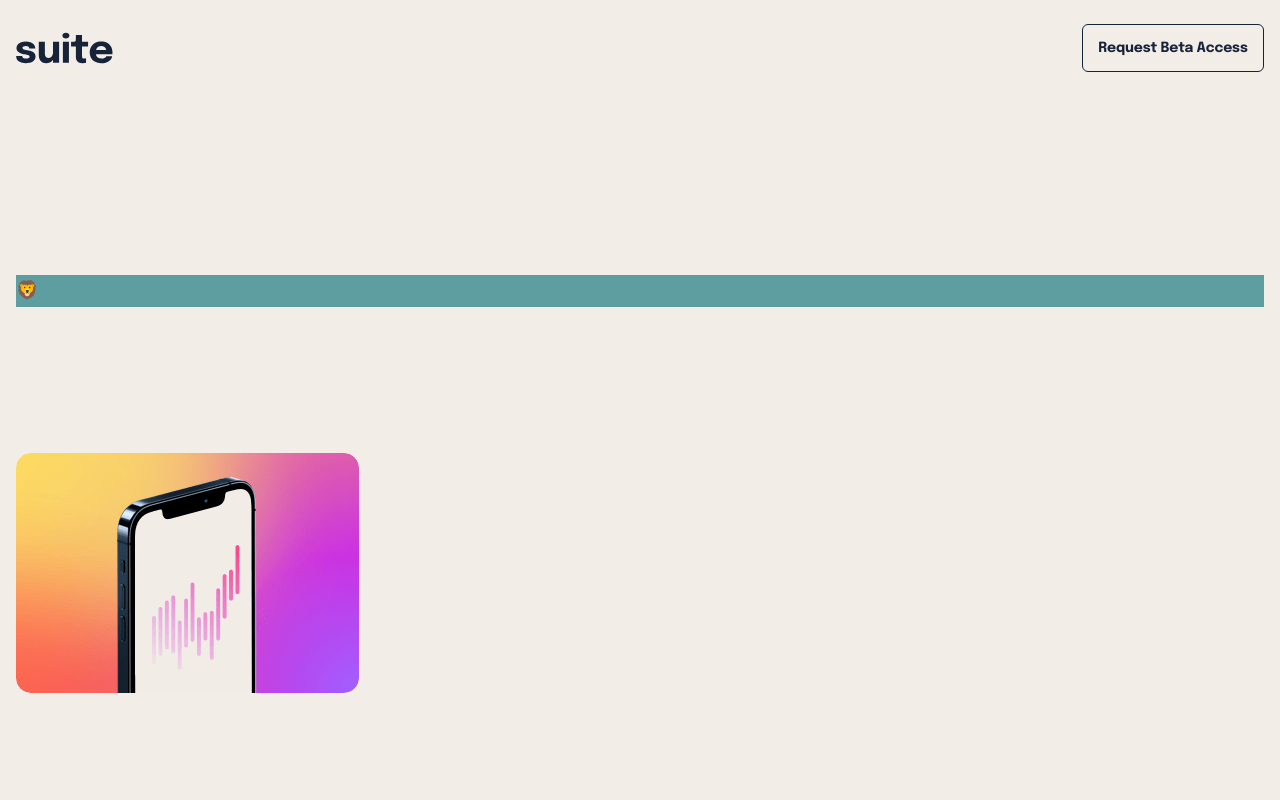
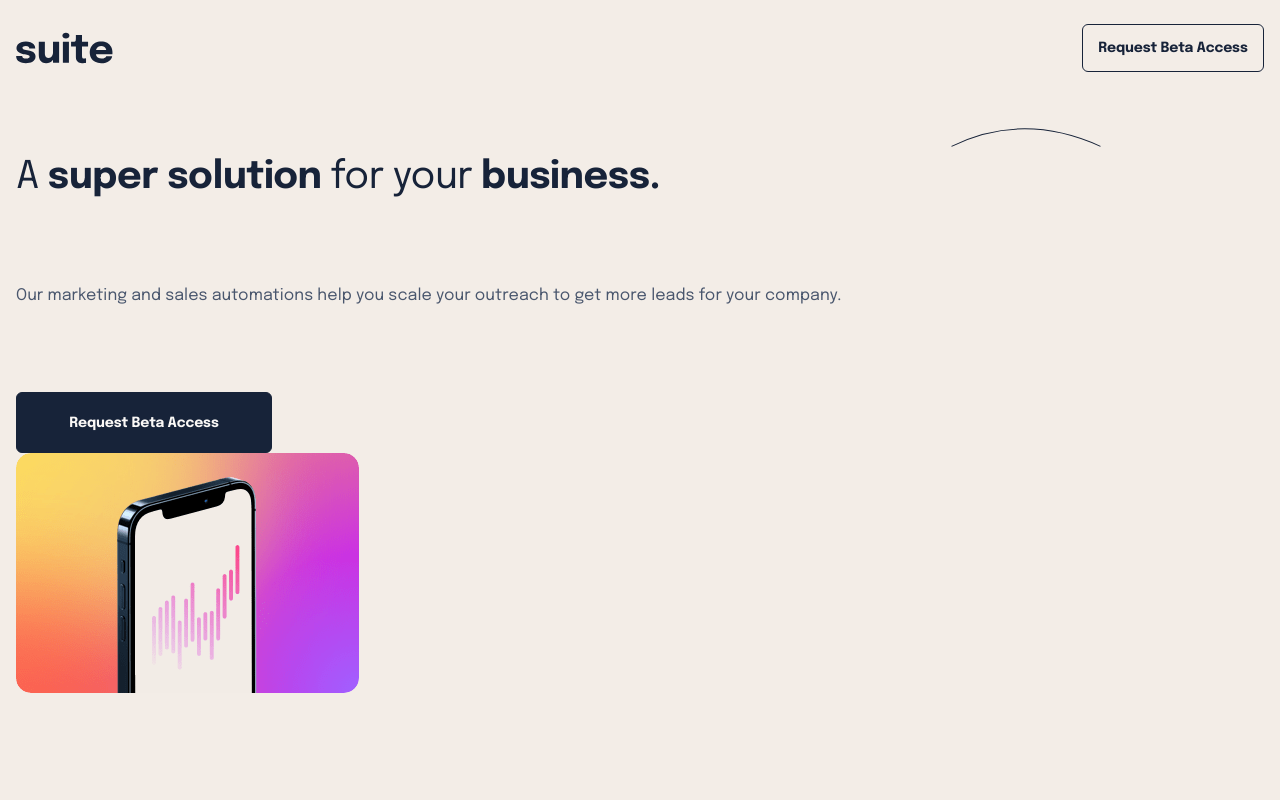
Before and after one commit to ackuser/ng-suite-landing-page, an Angular app: page / in a window 1280 px wide. Shown: the top 800 px of the page. Built offline with nearby package versions, Linux system fonts and the light colour scheme.

Commit message:
Starting beeta component

```diff
--- a/src/app/app.component.html
+++ b/src/app/app.component.html
@@ -1,5 +1,5 @@
 <app-header class="item item--header"></app-header>
-<div class="item item--beta">🦁</div>
+<app-beta class="item item--beta">🦁</app-beta>
 <img
   class="item item--image"
   src="../assets/images/image-hero-landscape.png"
--- a/src/app/app.component.scss
+++ b/src/app/app.component.scss
@@ -17,14 +17,12 @@
 
 
         &--header {
-            // background: slateblue;
             grid-column: 1 / -1;
             // grid-row: 1 / 2;
             margin: 24px 16px 56px 16px;
         }
 
         &--beta {
-            background: cadetblue;
             grid-column: 1 / span 4;
             // grid-row: beta-top / beta-bottom;
             /* grid-row: 1 / span 10; */
--- a/src/app/app.module.ts
+++ b/src/app/app.module.ts
@@ -3,11 +3,13 @@ import { BrowserModule } from '@angular/platform-browser';
 
 import { AppComponent } from './app.component';
 import { HeaderComponent } from './header/header.component';
+import { BetaComponent } from './beta/beta.component';
 
 @NgModule({
   declarations: [
     AppComponent,
-    HeaderComponent
+    HeaderComponent,
+    BetaComponent
   ],
   imports: [
     BrowserModule
--- /dev/null
+++ b/src/app/beta/beta.component.html
@@ -0,0 +1,17 @@
+<img
+  class="image"
+  src="../../assets/images/pattern-curved-line-1.svg"
+  alt=""
+  aria-hidden="true"
+/>
+<p class="title">
+  <span class="no-bold"> A </span>
+  super solution
+  <span class="no-bold"> for your </span>
+  business.
+</p>
+<p class="description">
+  Our marketing and sales automations help you scale your outreach to get more
+  leads for your company.
+</p>
+<button type="submit" class="btn btn--primary">Request Beta Access</button>
--- /dev/null
+++ b/src/app/beta/beta.component.scss
@@ -0,0 +1,33 @@
+@import '_fonts';
+@import '_colors';
+
+:host {
+    display: flex;
+    flex-direction: column;
+    justify-content: space-between;
+    height: 100%;
+}
+
+.image {
+    position: absolute;
+    right: 14%;
+    width: 150px;
+    height: 19px;
+}
+
+.title {
+    @extend .font-h-xl;
+    color: $dark-blue;
+    margin-top: 28px;
+    margin-bottom: 32px;
+}
+
+.description {
+    @extend .font-body;
+    color: $grey;
+    margin-bottom: 32px;
+}
+
+.no-bold {
+    font-family: 'Epilogue-Regular';
+}
--- /dev/null
+++ b/src/app/beta/beta.component.ts
@@ -0,0 +1,15 @@
+import { Component, OnInit } from '@angular/core';
+
+@Component({
+  selector: 'app-beta',
+  templateUrl: './beta.component.html',
+  styleUrls: ['./beta.component.scss']
+})
+export class BetaComponent implements OnInit {
+
+  constructor() { }
+
+  ngOnInit(): void {
+  }
+
+}
--- a/src/app/header/header.component.scss
+++ b/src/app/header/header.component.scss
@@ -7,8 +7,4 @@
         width: auto;
         height: 32px;
     }
-
-    .btn {
-
-    }
 }
--- a/src/assets/styles/_fonts.scss
+++ b/src/assets/styles/_fonts.scss
@@ -19,13 +19,13 @@
 
     &-h-xl {
         @include font(Epilogue-Bold, 72px, -1px, 78px);
+        @include font(Epilogue-Bold, 38px, -.53px, 44px);
         // text-transform: uppercase;
         // text-align: center;
     }
 
     &-h-l {
         @include font(Epilogue-Bold, 48px, -.5px, 56px);
-        font-family: Epilogue-Bold;
     }
 
     &-h-m {
@@ -42,6 +42,7 @@
 
     &-body {
         @include font(Epilogue-Regular, 18px, .1px, 32px);
+        @include font(Epilogue-Regular, 16px, .09px, 28px);
     }
 
     &-footer {
--- a/src/styles.scss
+++ b/src/styles.scss
@@ -47,7 +47,7 @@ p {
         color: $cream-white;
 
         &:hover {
-            background: #B3FFE2;
+            background: $gradient;
         }
     }
 
```
Also changed, not shown: 1 other file (tests, documents, lock files or other folders).
